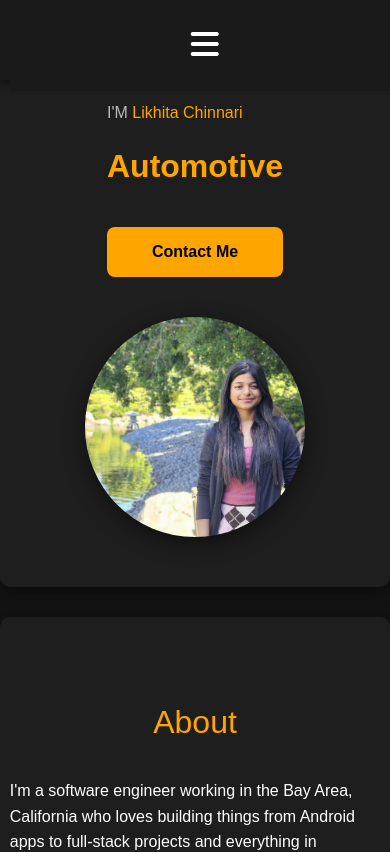
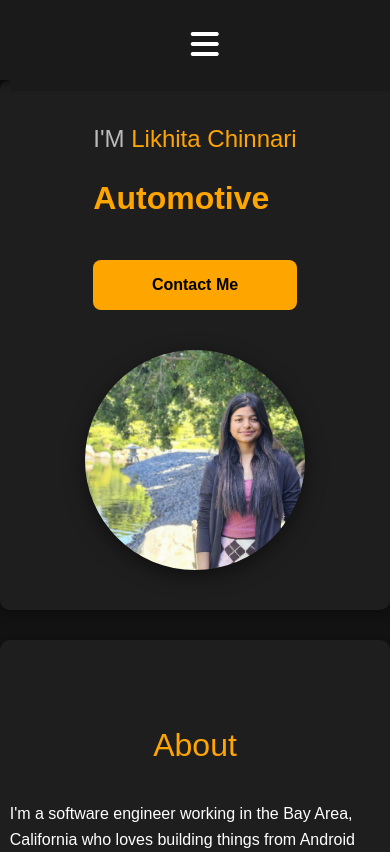
Before and after one commit to likhita-chinnari/portfolio-likhita-chinnari, a Next.js app: page / in a window 390 px wide. Shown: the top 852 px of the page. Built offline with nearby package versions, Linux system fonts and the light colour scheme.

Commit message:
Hamburger section

```diff
--- a/public/styles.css
+++ b/public/styles.css
@@ -762,7 +762,6 @@ section.fade-out {
     gap: 40px;
   }
 
-  /* Responsive behavior */
   @media (max-width: 768px) {
     .menu-toggle {
       display: block;
@@ -790,4 +789,37 @@ section.fade-out {
     nav ul li {
       margin: 10px 0;
     }
+
+    /* Hero section fix */
+    .hero {
+      flex-direction: column;
+      justify-content: center;
+      align-items: center;
+      text-align: center;
+      height: auto;
+      margin-top: 80px; /* 80px for fixed header */
+      padding: 40px 20px;
+      gap: 20px;
+    }
+
+    .hero-text {
+      max-width: 90%;
+    }
+
+    .hero-text p {
+      font-size: 1.5rem;
+    }
+
+    .hero-text h1 {
+      font-size: 2rem;
+      min-height: 2.5rem;
+
+    .btn {
+      margin-top: 20px;
+      padding: 12px 30px;
+      font-size: 1rem;
+      min-width: 180px;
+    }
   }
+
+}
```
